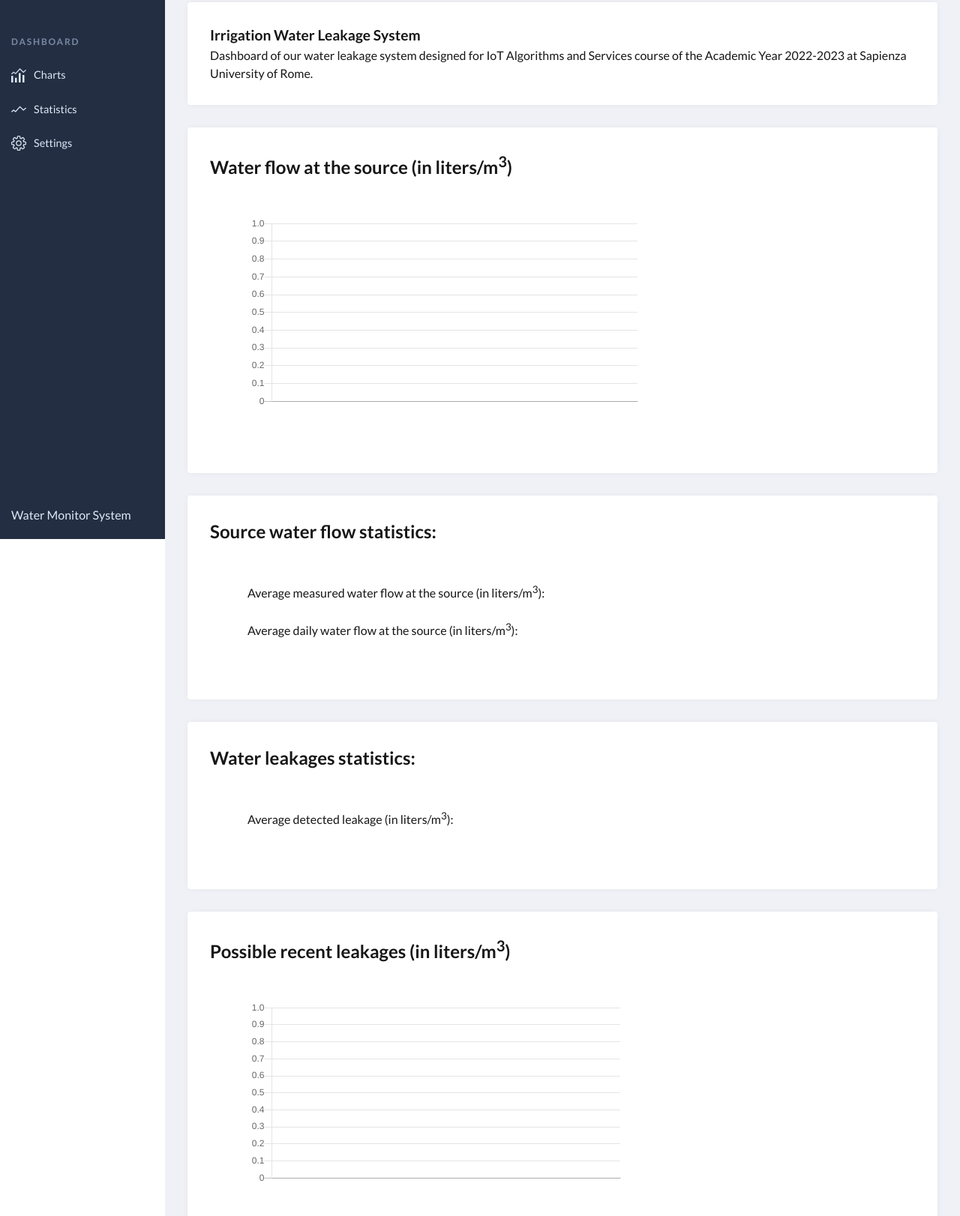
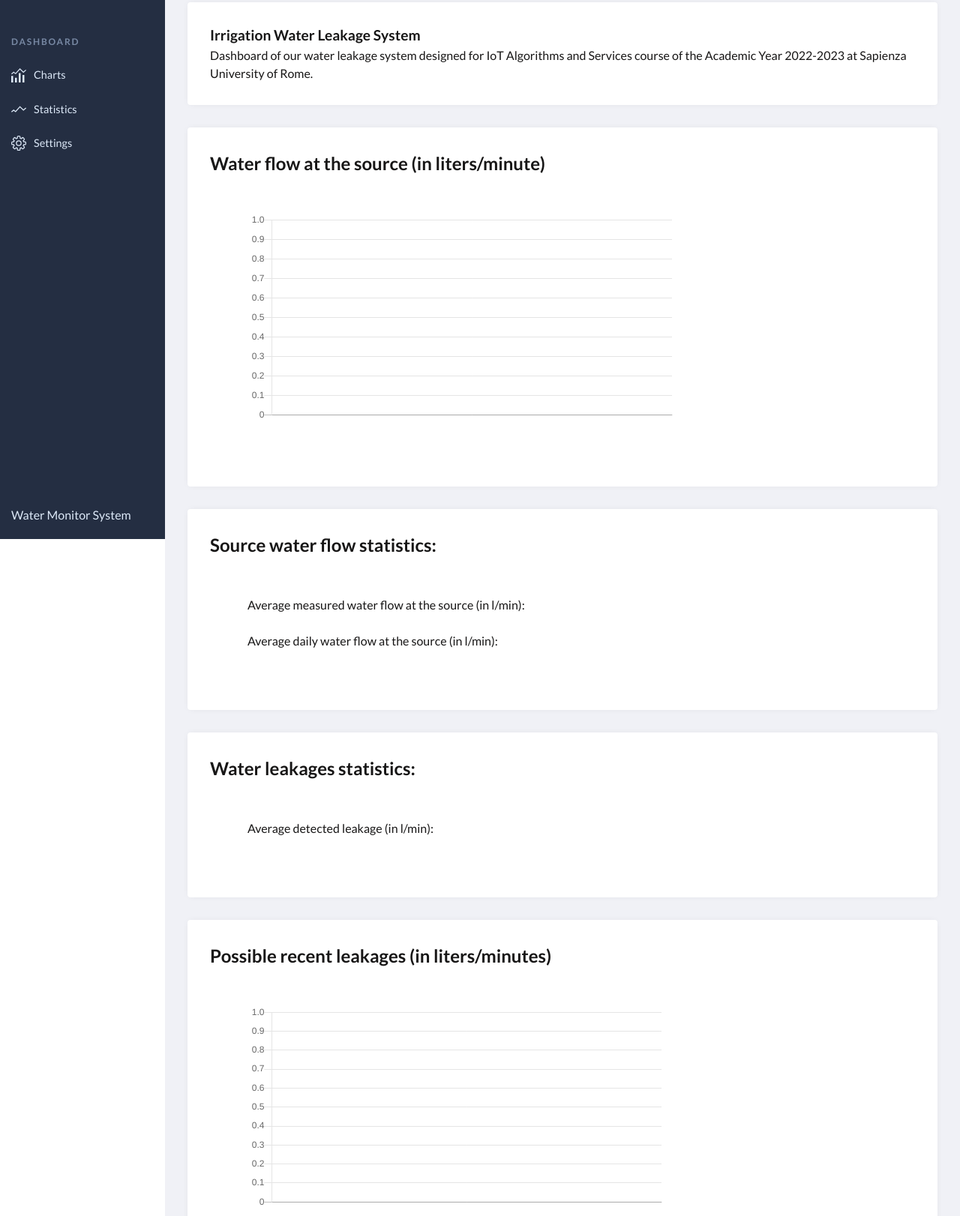
Before and after one commit to simonescaccia/IoTProject, a plain HTML site: page website/index.html in a window 1280 px wide. Shown: the part 81-1703 px from the top of the page at 75% size. Drawn offline with nearby package versions, Linux system fonts and the light colour scheme; no server answers.

Commit message:
Update index.html

```diff
--- a/website/index.html
+++ b/website/index.html
@@ -11,7 +11,7 @@
     <body onload="display()">
 
             <svg style="display:none;">
-                 <symbol id="logo" viewBox="0 0 16 16">
+                <symbol id="logo" viewBox="0 0 16 16">
                   <rect width="7" height="7" />
                   <rect y="9" width="7" height="7" />
                   <rect x="9" width="7" height="7" />
@@ -82,7 +82,6 @@
                 </section>
 
                 <section class="grid">
-
                   <article>
                     <div class="container">
                       <h1>Irrigation Water Leakage System</h1>
@@ -92,7 +91,7 @@
 
                   <article>
                     <div class="container">
-                        <h2>Water flow at the source (in liters/m<sup>3</sup>)</h2>
+                        <h2>Water flow at the source (in liters/minute)</h2>
                         <canvas id="flowchart"></canvas>
                         <script>
                            plot("flowchart", x_values_flow, y_values_flow);
@@ -106,8 +105,8 @@
                     <div class="container">
                       <h2>Source water flow statistics:</h2>
                       <div class="statistics">
-                        <p> Average measured water flow at the source (in liters/m<sup>3</sup>): <p id ="avg-measured-flow"></p><br>
-                            Average daily water flow at the source (in liters/m<sup>3</sup>):<p id ="avg-daily-flow"></p>
+                        <p> Average measured water flow at the source (in l/min): <p id ="avg-measured-flow"></p><br>
+                            Average daily water flow at the source (in l/min):<p id ="avg-daily-flow"></p>
                         </p>
                       </div>
                     </div>
@@ -117,7 +116,7 @@
                     <div class="container">
                       <h2>Water leakages statistics:</h2>
                       <div class="statistics">
-                        <p> Average detected leakage (in liters/m<sup>3</sup>):<p id ="avg-leakage"></p>
+                        <p> Average detected leakage (in l/min):<p id ="avg-leakage"></p>
                         </p>
                       </div>
                     </div>
@@ -125,10 +124,9 @@
 
                   <article>
 
-
                     <div class="container">
                       <div class="chart">
-                        <h2>Possible recent leakages (in liters/m<sup>3</sup>)</h2>
+                        <h2>Possible recent leakages (in liters/minutes)</h2>
                         <canvas id="leakagechart"></canvas>
                         <script>
                           plot("leakagechart", x_values_leakage, y_values_leakage);
@@ -138,7 +136,6 @@
                     </div>
 
                   </article>
-
                   <article></article>
                 </section>
                 <footer class="page-footer">
```
